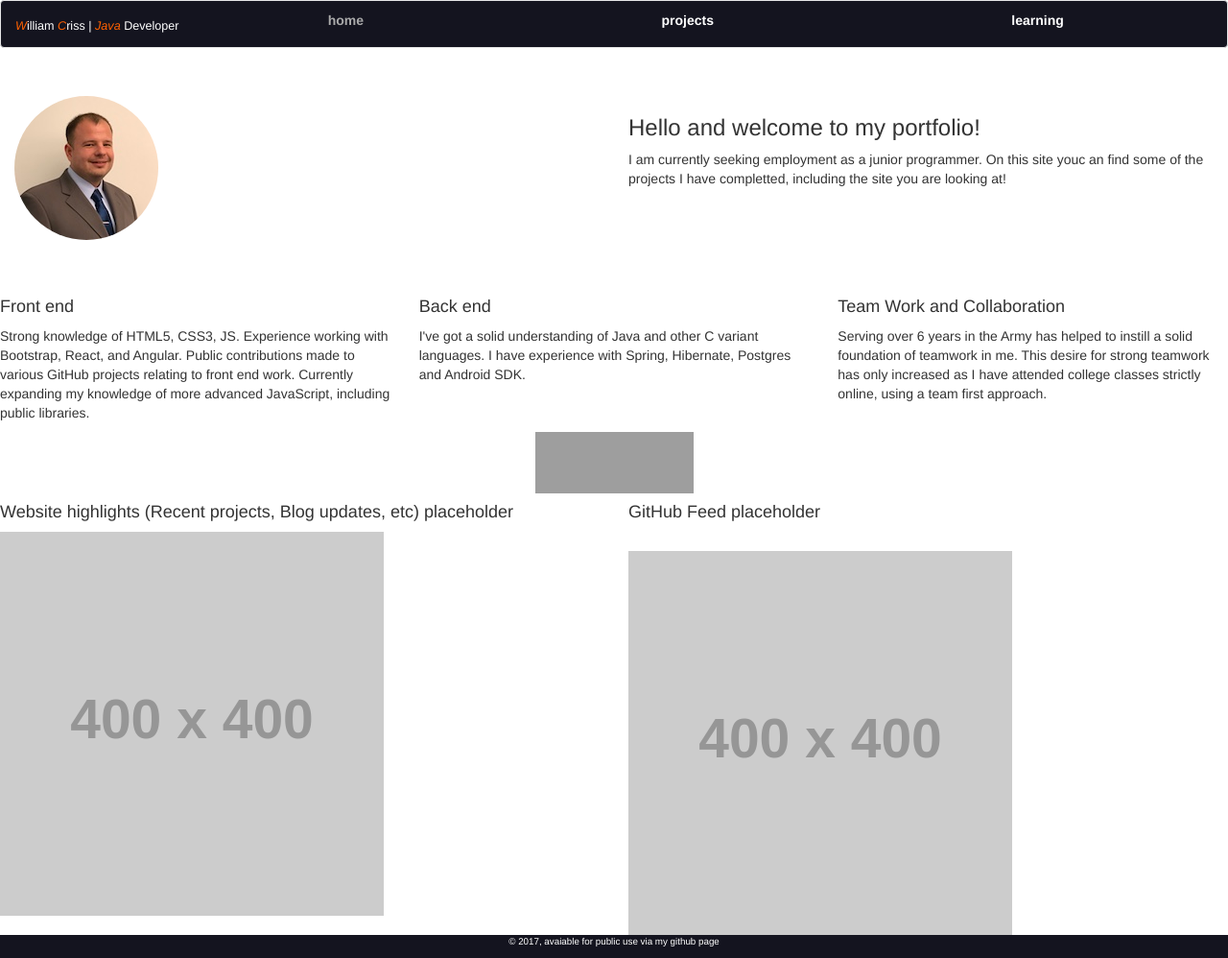
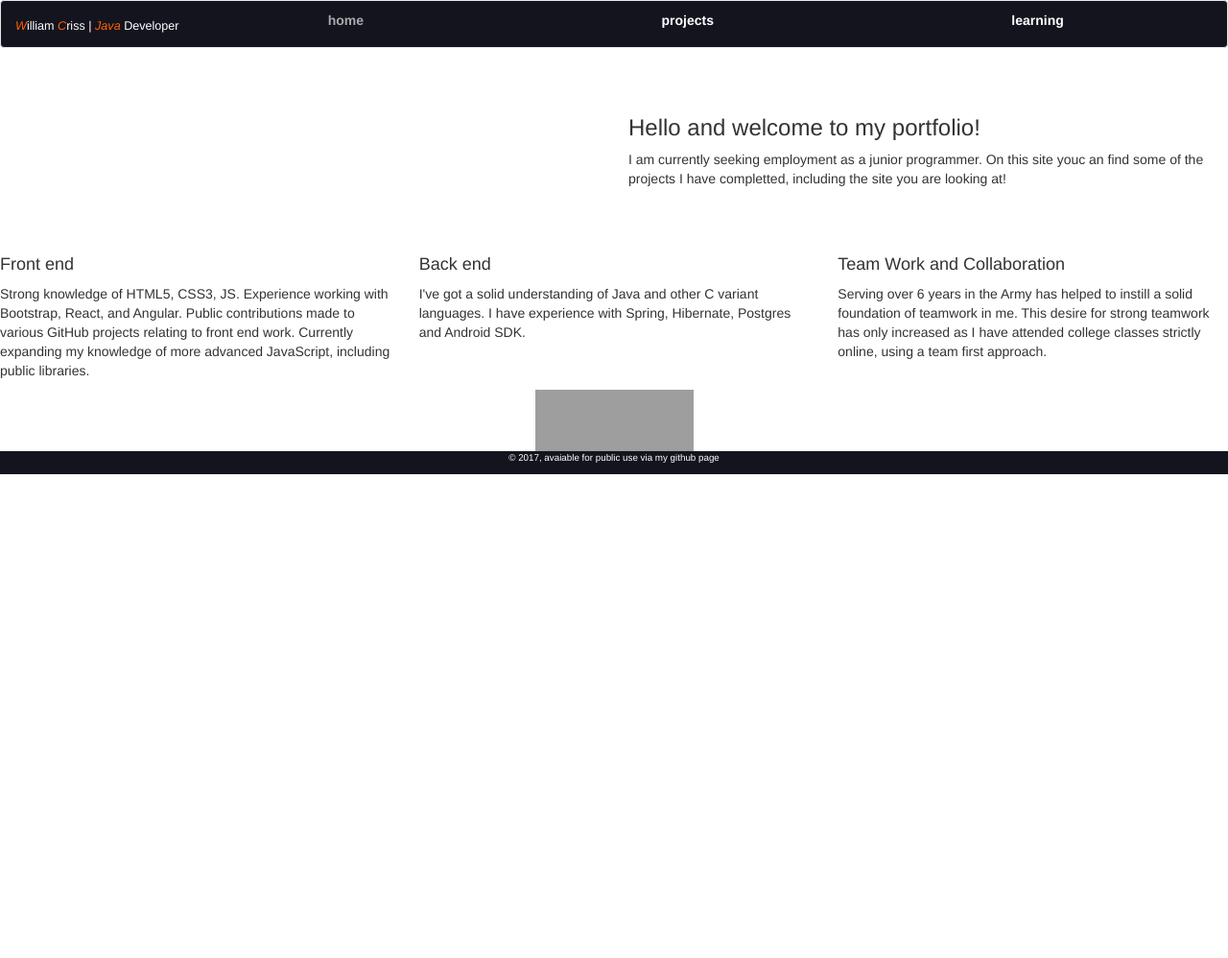
Before and after one commit to wcriss44/wcriss44.github.io, a plain HTML site: page index.html in a window 1280 px wide. Shown: the whole page at 96% size. After the commit the page ends 800 px from the top, so only its background shows below. Drawn offline with nearby package versions, Linux system fonts and the light colour scheme; grey boxes are pictures that could not be loaded; placeholder pictures from the web are drawn by us; a script that the page names is missing.

Commit message:
Finish basic layout and template. Push for submission

```diff
--- a/index.html
+++ b/index.html
@@ -30,7 +30,10 @@
     <!--- add html content below -->
         <div class="row section-spacer">
         <div class="col-sm-6">
-          <img src="resources/images/IMG_3065.JPG" alt="Picture of William Criss" style="border-radius:100px; float: left; margin-left: 15px;">
+   <!--        <img src="resources/images/IMG_3065.JPG" alt="Picture of William Criss" style="border-radius:100px; float: left; margin-left: 15px;"> -->
+
+    <div class="github-widget" data-username="wcriss44"></div>
+<script src="https://unpkg.com/github-card@1.2.1/dist/widget.js"></script>
 
         </div>
         <div class="col-sm-6">
@@ -62,36 +65,17 @@
         </div>
     </div>
     <div class="row">
-        <a href="http://www.w3.org/html/logo/">
-<img class="center-block" src="https://www.w3.org/html/logo/badge/html5-badge-h-css3-semantics.png" width="165" height="64" alt="HTML5 Powered with CSS3 / Styling, and Semantics" title="HTML5 Powered with CSS3 / Styling, and Semantics"></a>
+      <a href="http://www.w3.org/html/logo/">
+        <img class="center-block" src="https://www.w3.org/html/logo/badge/html5-badge-h-css3-semantics.png" width="165" height="64" alt="HTML5 Powered with CSS3 / Styling, and Semantics" title="HTML5 Powered with CSS3 / Styling, and Semantics"></a>
     </div>
-    <div class="row">
-        <div class="col-sm-6">
-            <h4>Website highlights (Recent projects, Blog updates, etc) placeholder</h4>
-            <img src="http://placehold.it/400x400" alt="Placeholder image">
-        </div>
-        <div class="col-sm-6">
-            <h4> GitHub Feed placeholder</h4>
-            <div id="github-ph">
-            <img src="http://placehold.it/400x400" alt="Placeholder image">
-            </div>
-        </div>
-    </div>
-</div>
-</body>
 <!-- content below this section should be the same for all pages -->
-<footer>
+  <footer>
     <div class="row footer-container">
         <div>
             <p>&copy; 2017, avaiable for public use via my github page</p>
         </div>
-
     </div>
-</footer>
-
-    <footer>
-
-    </footer>
+  </footer>
   </body>
   <!-- script here <script>     </script> -->
 </html>
```
